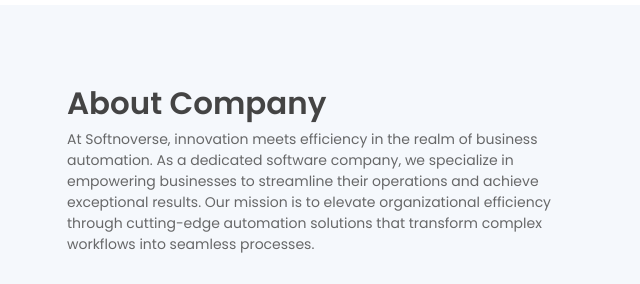
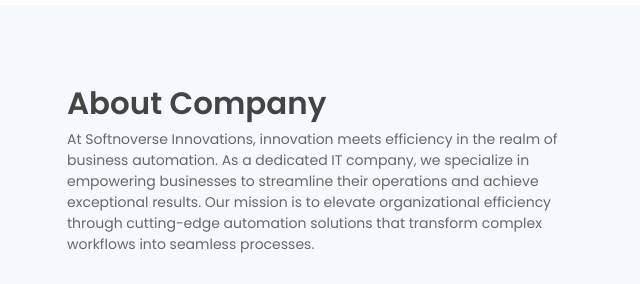
Before and after one commit to softnoverseinnovations/website, a plain HTML site: page index.html in a window 1280 px wide. Shown: the part 2180-2464 px from the top of the page, 18-658 px from the left. Drawn offline with Linux system fonts and the light colour scheme; a script that the page names is missing.

Commit message:
Update index.html

```diff
--- a/index.html
+++ b/index.html
@@ -136,7 +136,7 @@
                 <div class="col-md-6 pr-md-5 mb-4 mb-md-0">
                     <h6 class="section-title mb-0">About Company</h6>
                     <!-- <h6 class="section-subtitle mb-4">Architecto provident deserunt</h6> -->
-                    <p>At Softnoverse, innovation meets efficiency in the realm of business automation. As a dedicated software company, we specialize in empowering businesses to streamline their operations and achieve exceptional results. Our mission is to elevate organizational efficiency through cutting-edge automation solutions that transform complex workflows into seamless processes.</p>
+                    <p>At Softnoverse Innovations, innovation meets efficiency in the realm of business automation. As a dedicated IT company, we specialize in empowering businesses to streamline their operations and achieve exceptional results. Our mission is to elevate organizational efficiency through cutting-edge automation solutions that transform complex workflows into seamless processes.</p>
                     <img src="assets/imgs/about.jpg" alt="" class="w-100 mt-3 shadow-sm">
                 </div>
             </div>
```
